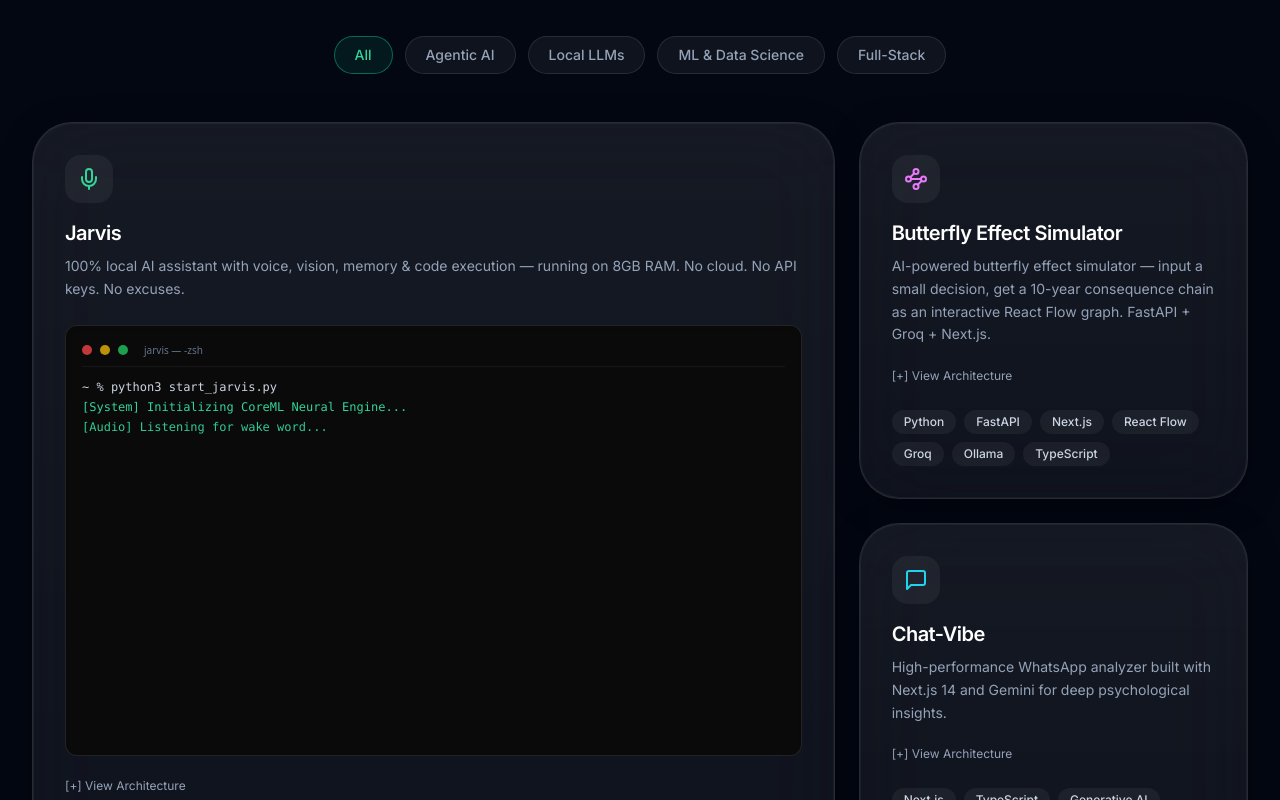
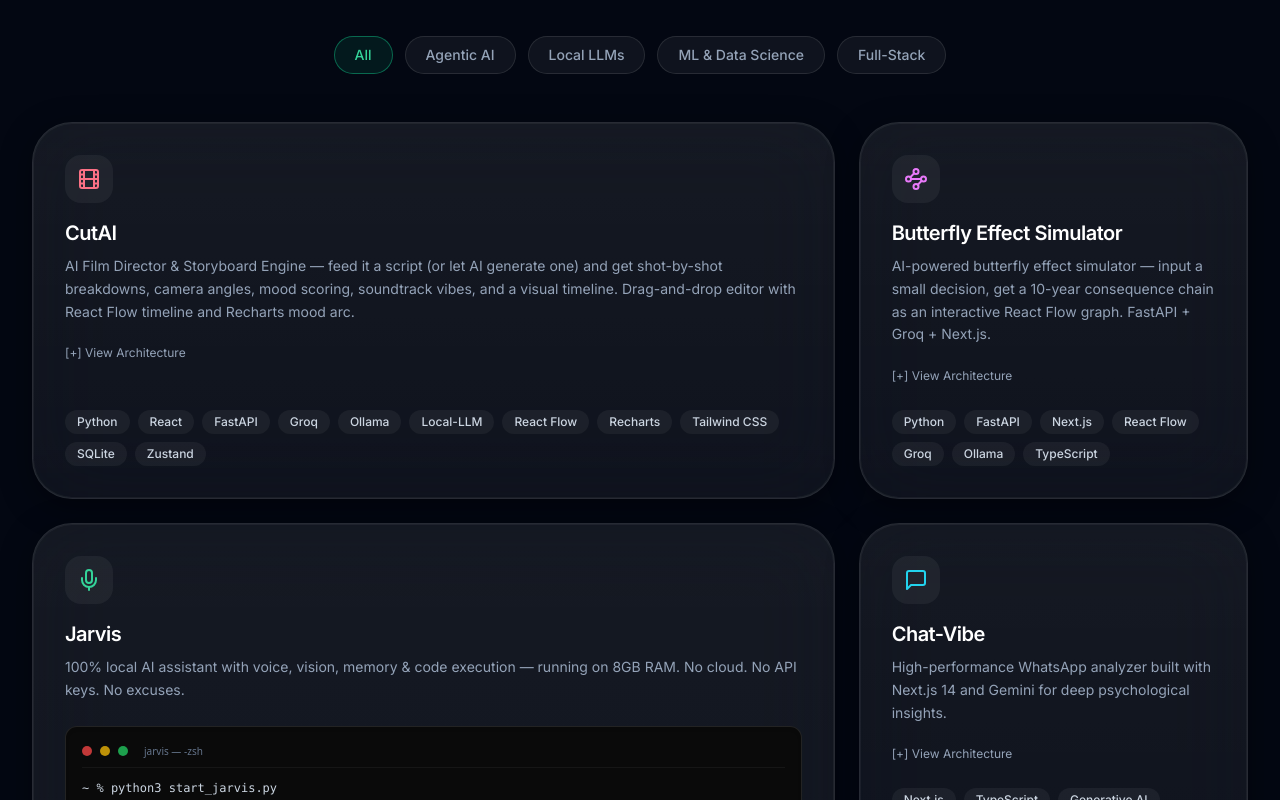
Before and after one commit to Swapnil-bo/Portfolio, a Next.js app: page / in a window 1280 px wide. Shown: the part 900-1700 px from the top of the page. Built offline with nearby package versions, Linux system fonts and the light colour scheme.

Commit message:
feat: add CutAI project and update category filter logic to support multiple categories

```diff
--- a/src/components/sections/bento-projects.tsx
+++ b/src/components/sections/bento-projects.tsx
@@ -9,7 +9,7 @@ const CATEGORIES = ["All", "Agentic AI", "Local LLMs", "ML & Data Science", "Ful
 
 type Project = {
     title: string;
-    category: string;
+    categories: string[];
     description: string;
     tags: string[];
     icon: React.ReactNode;
@@ -21,8 +21,18 @@ type Project = {
 
 const projects: Project[] = [
     {
+        title: "CutAI",
+        categories: ["Local LLMs", "Full-Stack"],
+        description: "AI Film Director & Storyboard Engine — feed it a script (or let AI generate one) and get shot-by-shot breakdowns, camera angles, mood scoring, soundtrack vibes, and a visual timeline. Drag-and-drop editor with React Flow timeline and Recharts mood arc.",
+        tags: ["Python", "React", "FastAPI", "Groq", "Ollama", "Local-LLM", "React Flow", "Recharts", "Tailwind CSS", "SQLite", "Zustand"],
+        icon: <Film className="h-6 w-6 text-rose-400" />,
+        className: "md:col-span-2 md:row-span-1 border-rose-500/20",
+        href: "https://github.com/Swapnil-bo/CutAI",
+        architecture: ["Script Input ➔ Groq/Ollama LLM Generation", "Scene Parsing ➔ Shot Breakdown + Camera Angles", "Mood Score ➔ Soundtrack Vibe Analysis", "React Storyboard ➔ Timeline + Mood Arc Rendering"],
+    },
+    {
         title: "Jarvis",
-        category: "Local LLMs",
+        categories: ["Local LLMs"],
         description: "100% local AI assistant with voice, vision, memory & code execution — running on 8GB RAM. No cloud. No API keys. No excuses.",
         tags: ["Python", "AI Assistant", "Voice Assistant", "Local-LLM", "Phi-3", "Ollama", "Apple Silicon", "MacOS", "Code Execution", "Whisper", "MLX"],
         icon: <Mic className="h-6 w-6 text-emerald-400" />,
@@ -45,7 +55,7 @@ const projects: Project[] = [
     },
     {
         title: "NEXUS",
-        category: "Agentic AI",
+        categories: ["Agentic AI"],
         description: "A local multi-agent system that plans, writes, executes, and self-corrects Python code — powered by LangGraph and a 7B parameter model.",
         tags: ["Python", "Multi-Agent", "Agentic Workflows", "Ollama", "LangGraph", "Pydantic", "LangChain"],
         icon: <Network className="h-6 w-6 text-blue-400" />,
@@ -55,7 +65,7 @@ const projects: Project[] = [
     },
     {
         title: "EchoChamber",
-        category: "Agentic AI",
+        categories: ["Agentic AI"],
         description: "AI-powered auto-podcast generator. Drop a URL, PDF, or Wikipedia page — get a 5-minute debate podcast with two AI personas.",
         tags: ["Python", "Multi-Agent", "Agentic Workflows", "PyDub", "LangChain", "FastAPI", "Edge-TTS", "React", "Gemini", "TypeScript", "Vite"],
         icon: <Podcast className="h-6 w-6 text-emerald-400" />,
@@ -65,7 +75,7 @@ const projects: Project[] = [
     },
     {
         title: "Butterfly Effect Simulator",
-        category: "Full-Stack",
+        categories: ["Full-Stack"],
         description: "AI-powered butterfly effect simulator — input a small decision, get a 10-year consequence chain as an interactive React Flow graph. FastAPI + Groq + Next.js.",
         tags: ["Python", "FastAPI", "Next.js", "React Flow", "Groq", "Ollama", "TypeScript"],
         icon: <Waypoints className="h-6 w-6 text-fuchsia-400" />,
@@ -75,7 +85,7 @@ const projects: Project[] = [
     },
     {
         title: "Chat-Vibe",
-        category: "Full-Stack",
+        categories: ["Full-Stack"],
         description: "High-performance WhatsApp analyzer built with Next.js 14 and Gemini for deep psychological insights.",
         tags: ["Next.js", "TypeScript", "Generative AI", "Web Workers", "Data Visualization", "Recharts", "Privacy First"],
         icon: <MessageSquare className="h-6 w-6 text-cyan-400" />,
@@ -85,7 +95,7 @@ const projects: Project[] = [
     },
     {
         title: "ResumeRank-AI",
-        category: "Agentic AI",
+        categories: ["Agentic AI"],
         description: "Automated screening agent using Gemini 2.5 Flash to rank resumes via LLM-based gap analysis.",
         tags: ["Python", "Agentic Workflows", "Pandas", "JSON", "PyPDF", "Gemini", "Streamlit"],
         icon: <Briefcase className="h-6 w-6 text-purple-400" />,
@@ -95,7 +105,7 @@ const projects: Project[] = [
     },
     {
         title: "CineMatch",
-        category: "ML & Data Science",
+        categories: ["ML & Data Science"],
         description: "Collaborative filtering engine built with Scikit-learn and Streamlit for personalized movie discovery.",
         tags: ["Python", "Pandas", "NumPy", "Scipy", "Scikit-learn", "Streamlit"],
         icon: <Film className="h-6 w-6 text-pink-400" />,
@@ -105,7 +115,7 @@ const projects: Project[] = [
     },
     {
         title: "House Price Predictor",
-        category: "ML & Data Science",
+        categories: ["ML & Data Science"],
         description: "End-to-end House Price Prediction pipeline featuring advanced EDA, multicollinearity handling (VIF), and Scikit-Learn pipelines for robust regression modeling.",
         tags: ["Python", "Pandas", "Matplotlib", "Seaborn", "Regression", "Scikit-Learn", "Streamlit"],
         icon: <Home className="h-6 w-6 text-emerald-400" />,
@@ -115,7 +125,7 @@ const projects: Project[] = [
     },
     {
         title: "AI-Language Translator",
-        category: "Local LLMs",
+        categories: ["Local LLMs"],
         description: "Privacy-focused offline translator using Streamlit and MarianMT, supporting bidirectional translation for 6+ language pairs.",
         tags: ["Python", "HuggingFace", "Local-LLM", "MarianMT", "Transformers", "PyTorch", "Streamlit"],
         icon: <Globe className="h-6 w-6 text-indigo-400" />,
@@ -140,7 +150,7 @@ export function BentoProjects() {
     const [expandedIds, setExpandedIds] = useState<Record<string, boolean>>({});
 
     const filteredProjects = projects.filter(
-        (project) => activeCategory === "All" || project.category === activeCategory
+        (project) => activeCategory === "All" || project.categories.includes(activeCategory)
     );
 
     return (
```
